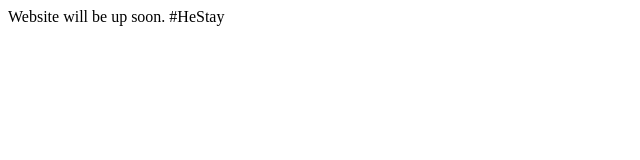
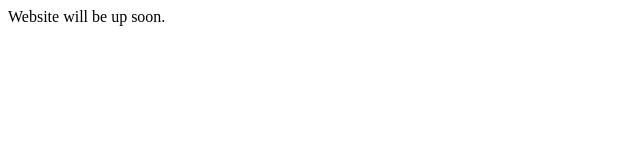
Before and after one commit to matabhdeol/matabhdeol.github.com, a plain HTML site: page index.html in a window 1280 px wide. Shown: the full height of the page, 0-640 px from the left. Drawn offline with Linux system fonts and the light colour scheme.

Commit message:
Update index.html

```diff
--- a/index.html
+++ b/index.html
@@ -1,6 +1,6 @@
 <!DOCTYPE html>
 <html lang="en">
 <body>
-Website will be up soon. #HeStay
+Website will be up soon.
 </body>
 </html>
```
